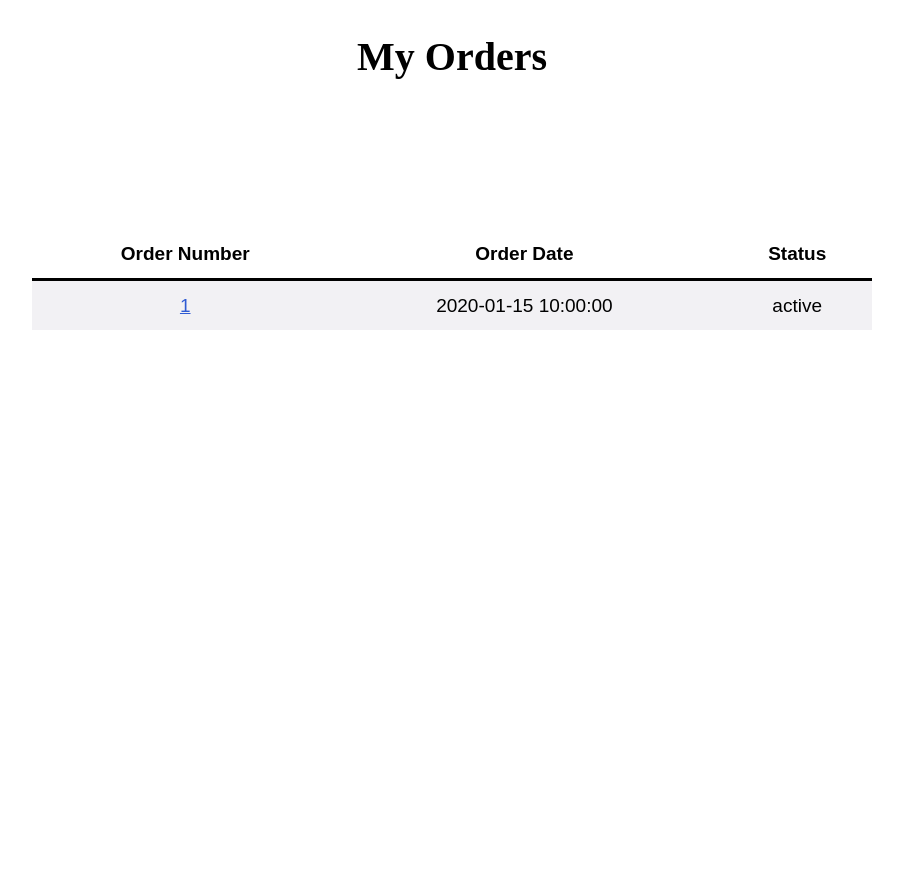
After one commit to RachelleBadua/Rocy.co_boutique, a PHP site: template app/views/MyAccount/my_order.php in a window 1280 px wide. The commit adds this page. Shown: the whole page, without its empty margins (188-1091 px from the left). Run offline with PHP 8.4, Linux system fonts and the light colour scheme; the template is opened without the code that fills it: most values are stand-ins (such as "Sample title", 1, 10 or a date in 2020).

Commit message:
myOrders page finished, continue

```diff
--- /dev/null
+++ b/app/views/MyAccount/my_order.php
@@ -0,0 +1,29 @@
+<link rel="stylesheet" type="text/css" href="/resources/styles/pageContent.css">
+<link rel="stylesheet" type="text/css" href="/resources/styles/myOrders.css">
+<?php $this->view('shared/header', _('My Orders')); ?>
+
+<!-- <body> -->
+<?php $this->view('shared/navBar'); ?>
+<h1 class='pageTitle'>My Orders</h1>
+<div class='content'>
+<table>
+    <tr class="attributes">
+        <th>Order Number</th>
+        <th>Order Date</th>
+        <th>Status</th>
+    </tr>
+
+    <?php foreach ($data as $order) { ?>
+        <tr>
+            <td><a href='/MyAccount/orderDetail'><?= htmlentities($order->order_id) ?></a></td>
+            <td><?= htmlentities($order->order_date) ?></td>
+            <td><?= htmlentities($order->status) ?></td>
+        </tr>
+    <?php
+    }
+    ?>
+</table>
+</div>
+<!-- </body> -->
+
+<?php $this->view('shared/footer'); ?>
--- /dev/null
+++ b/resources/styles/myOrders.css
@@ -0,0 +1,33 @@
+table .attributes {
+    /* display: block; */
+    border-bottom: 3px solid black;
+}
+
+table {
+    margin: 0 auto;
+    font-family: arial, sans-serif;
+    border-collapse: collapse;
+    width: 70%;
+    text-align: center;
+}
+
+table tr {
+    height: 50px;
+}
+
+
+td, th {
+    font-size: 19px;
+    padding: 8px;
+    padding-left: 20px;
+}
+
+
+tr:nth-child(even) {
+    background-color: #F2F1F4;
+}
+
+table a {
+    color: #2f5bd3;
+    text-decoration: underline;
+}
```
Also changed, not shown: app/controllers/MyAccount.php (+20 -0 lines), app/views/MyAccount/index.php (+6 -12 lines), app/views/MyAccount/profile_security.php (added, +12 -0 lines), app/views/MyAccount/shipping_address.php (added, +12 -0 lines), resources/styles/product_page.css (+7 -3 lines), app/views/MyAccount/orderDetail.php (added).
